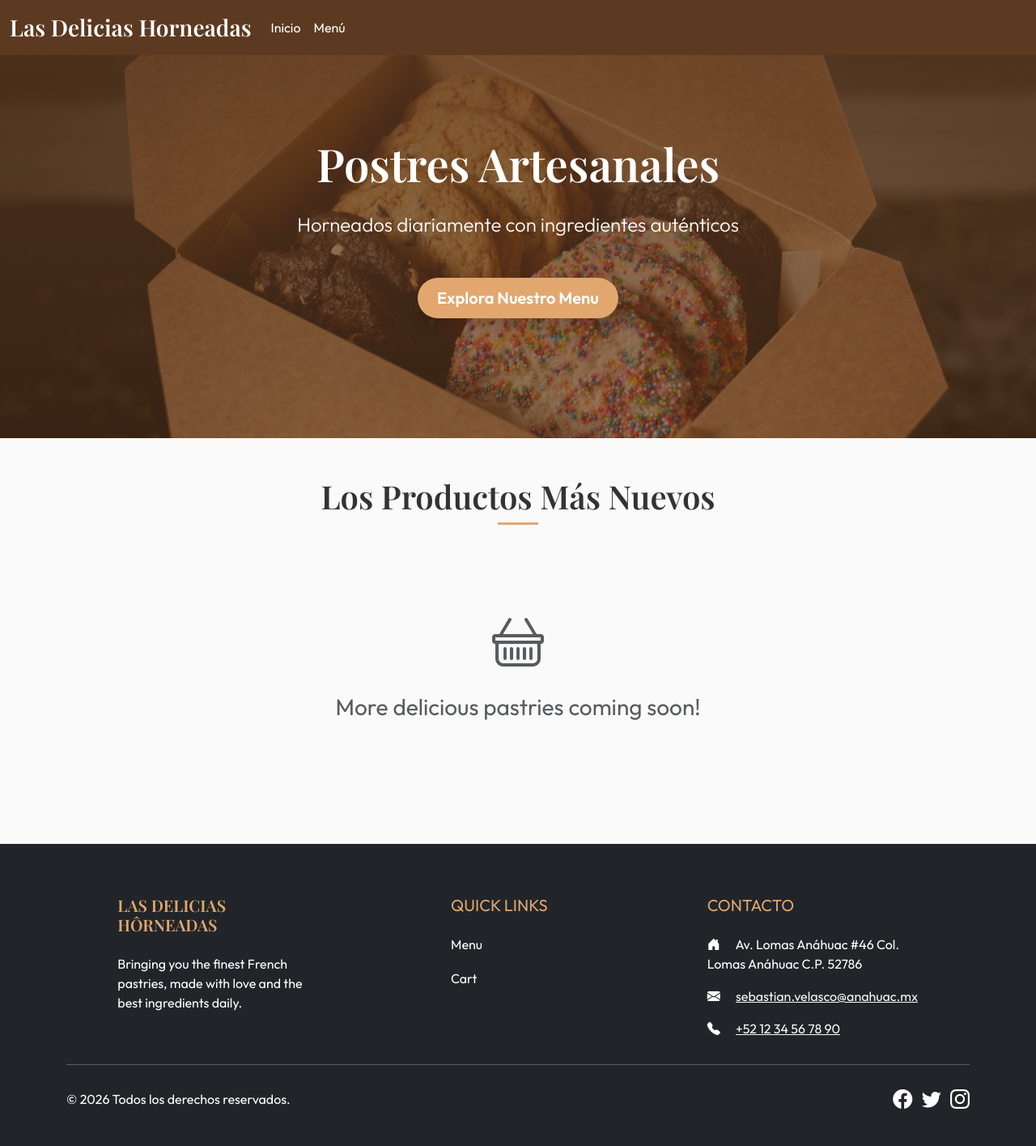
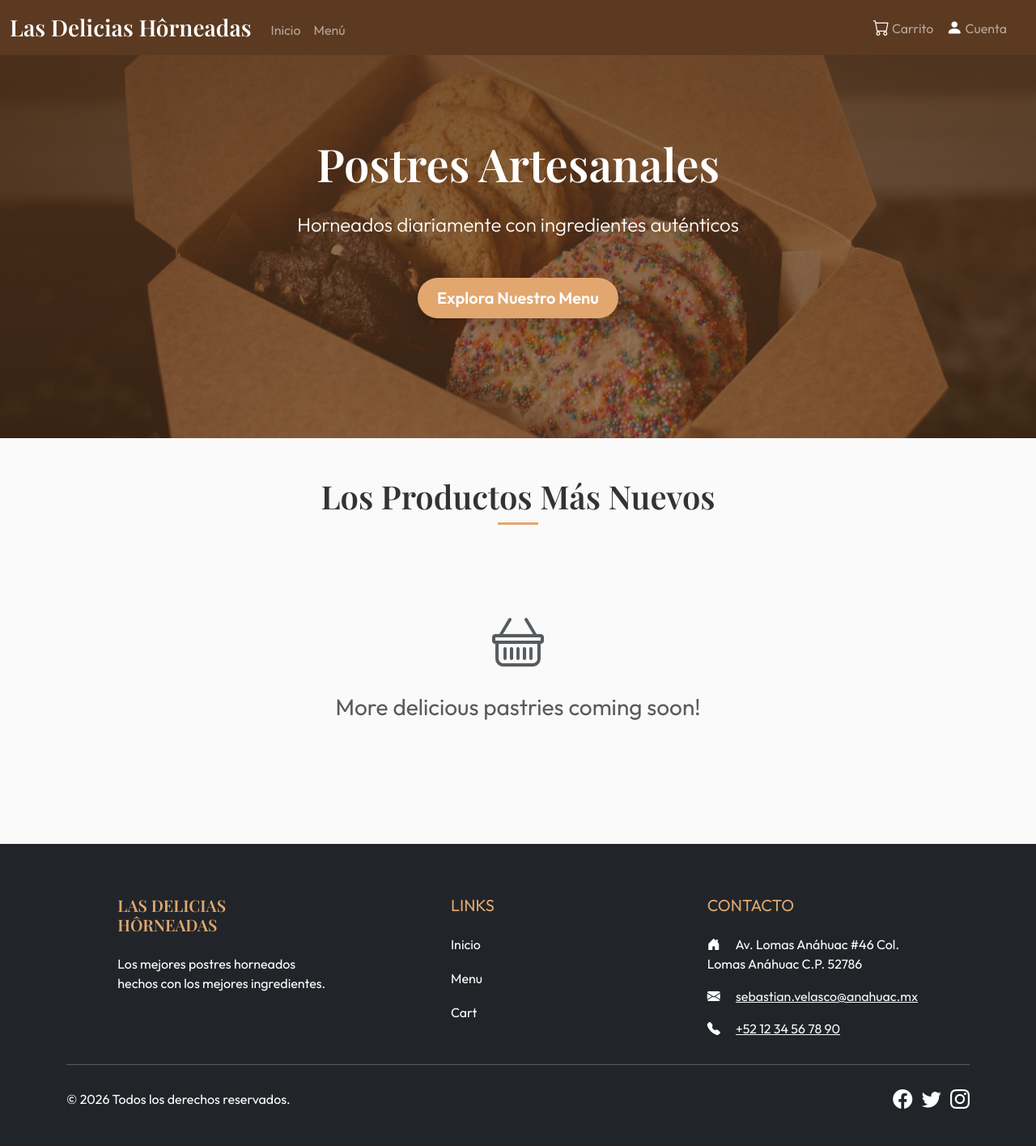
Before and after one commit to sebasvc2002/PPI_Final, a PHP site: page /index.php in a window 1280 px wide. Shown: the whole page at 81% size. Run offline with PHP 8.4, Linux system fonts and the light colour scheme; data that the repository does not hold is empty; some web fonts are replaced.

Commit message:
modified files

```diff
--- a/php/footer.php
+++ b/php/footer.php
@@ -3,13 +3,14 @@
         <div class="row text-center text-md-start">
             <div class="col-md-3 col-lg-3 col-xl-3 mx-auto mt-3">
                 <h5 class="text-uppercase mb-4 font-weight-bold text-accent font-playfair">Las Delicias Hôrneadas</h5>
-                <p>Bringing you the finest French pastries, made with love and the best ingredients daily.</p>
+                <p>Los mejores postres horneados hechos con los mejores ingredientes.</p>
             </div>
 
             <div class="col-md-2 col-lg-2 col-xl-2 mx-auto mt-3">
-                <h5 class="text-uppercase mb-4 font-weight-bold text-accent">Quick Links</h5>
-                <p><a href="/index.php" class="text-white text-decoration-none slide-link">Menu</a></p>
-                <p><a href="/cart.php" class="text-white text-decoration-none slide-link">Cart</a></p>
+                <h5 class="text-uppercase mb-4 font-weight-bold text-accent">Links</h5>
+                <p><a href="index.php" class="text-white text-decoration-none slide-link">Inicio</a></p>
+                <p><a href="menu.php" class="text-white text-decoration-none slide-link">Menu</a></p>
+                <p><a href="carrito.php" class="text-white text-decoration-none slide-link">Cart</a></p>
             </div>
 
             <div class="col-md-4 col-lg-3 col-xl-3 mx-auto mt-3">
--- a/php/header.php
+++ b/php/header.php
@@ -1,17 +1,22 @@
 <nav class="navbar navbar-expand-lg navbar-dark bg-primary sticky-top">
         <div class="container-fluid">
-            <a class="navbar-brand font-playfair fs-3" href="index.php">Las Delicias Horneadas</a>
+            <a class="navbar-brand font-playfair fs-3" href="index.php">Las Delicias Hôrneadas</a>
             <button class="navbar-toggler" type="button" data-bs-toggle="collapse" data-bs-target="#navbarNav" aria-controls="navbarNav" aria-expanded="false" aria-label="Toggle navigation">
                 <span class="navbar-toggler-icon"></span>
             </button>
             <div class="collapse navbar-collapse align-items-end" id="navbarNav">
                 <ul class="navbar-nav me-auto mb-2 mb-lg-0">
                     <li class="nav-item">
-                        <a href="#" class="nav-link active">Inicio</a>
+                        <a href="index.php" class="nav-link">Inicio</a>
                     </li>
                     <li class="nav-item">
-                        <a class="nav-link active" aria-current="page" href="index.php">Menú</a>
+                        <a class="nav-link" aria-current="page" href="menu.php">Menú</a>
                     </li>
+                </ul>
+                <ul class="navbar-nav">
+                    <li class="nav-item"><a href="" class="nav-link"><i class="bi bi-cart fs-5 text-white"></i> Carrito</a></li>
+                    <li class="nav-item"><a href="" class="nav-link"><i class="bi bi-person-fill fs-5 text-white"></i> Cuenta</a></li>
+                    <li class="nav-item"><a href="" class="nav-link"></a></li>
                 </ul>
             </div>
         </div>
```
Also changed, not shown: img/login-cupcake.jpg (added), img/menu-hero.jpg (added), 1 other file.
